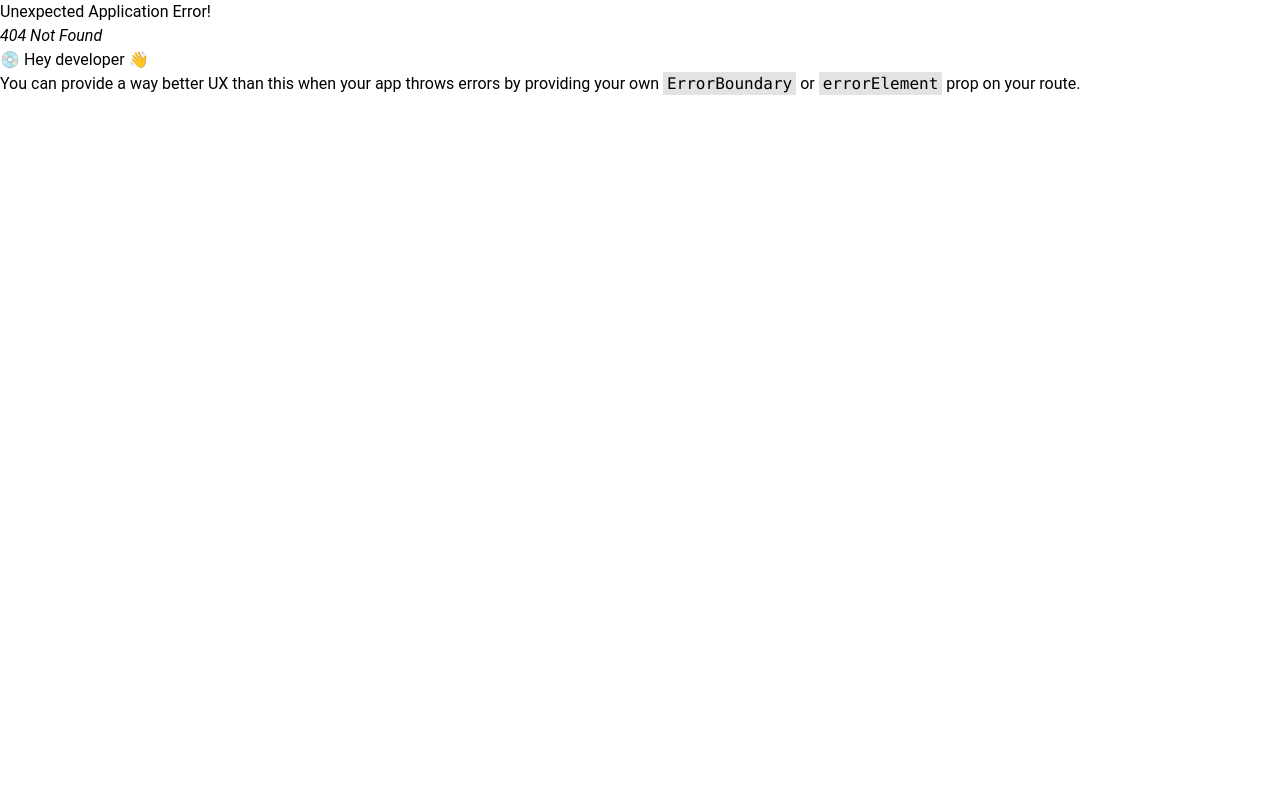
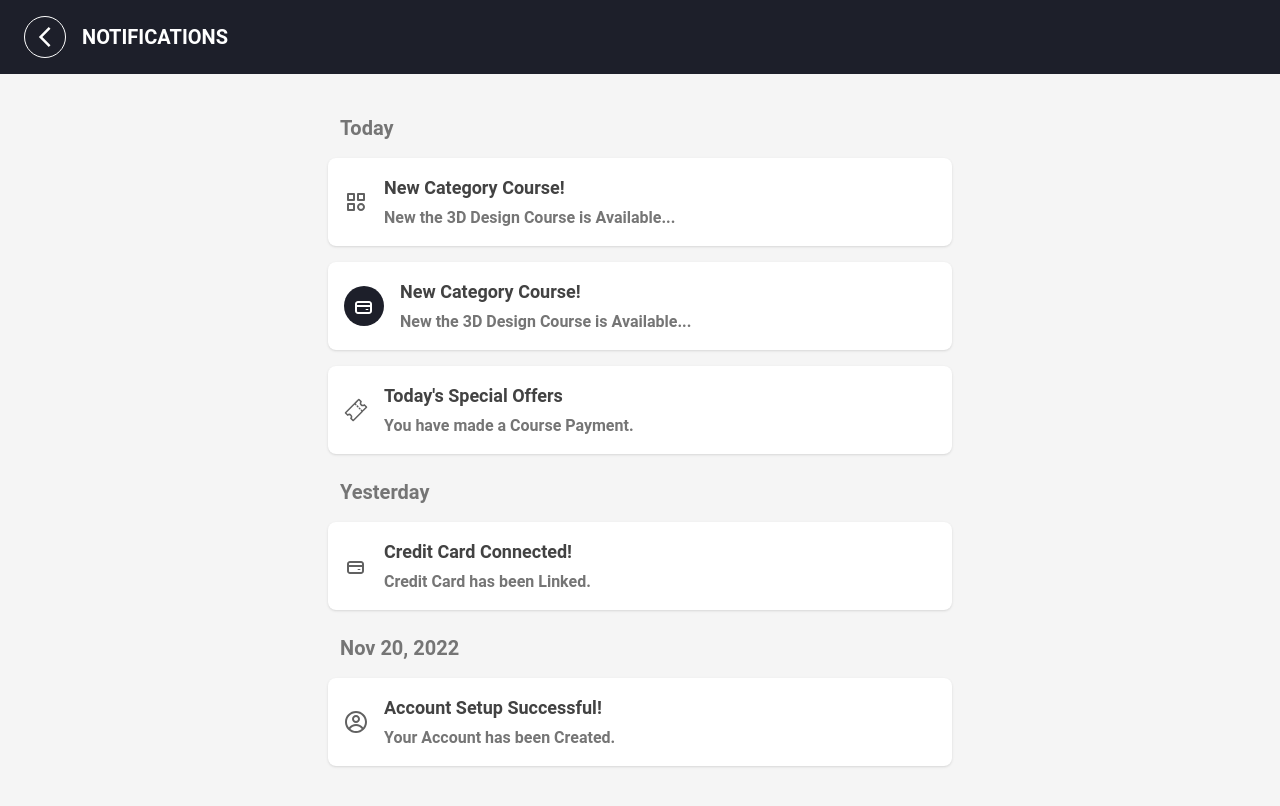
Before and after one commit to RJRYT/SC-MERN, a React (Vite) app in the folder client/: page /notification in a window 1280 px wide. Before the commit this address had no page. Shown: the top 806 px of the page. Built offline with nearby package versions, Linux system fonts and the light colour scheme.

Commit message:
notification

```diff
--- /dev/null
+++ b/client/src/pages/notification/Notification.jsx
@@ -0,0 +1,121 @@
+import React from "react";
+import { BiCategory } from "react-icons/bi";
+import { IoTicketOutline } from "react-icons/io5";
+import { TiCreditCard } from "react-icons/ti";
+import { CgProfile } from "react-icons/cg";
+import { MdOutlineArrowBackIos } from "react-icons/md";
+
+function Notification() {
+  return (
+    <>
+      {/* Header Section */}
+      <div className="bg-[#1d1f2a] text-white py-4">
+  <div className="flex items-center justify-start max-w-lg lg:max-w-2xl  px-4 sm:px-6">
+    <button className="border border-white rounded-full text-2xl p-2">
+      <MdOutlineArrowBackIos />
+    </button>
+    <h1 className="text-base lg:text-xl font-bold ml-4">
+      NOTIFICATIONS
+    </h1>
+  </div>
+</div>
+
+
+      {/* Notifications Section */}
+      <div className="bg-gray-100 py-6">
+        <div className="max-w-lg lg:max-w-2xl mx-auto px-4 sm:px-6">
+          {/* Today Section */}
+          <div className="mb-6">
+            <h2 className="text-lg lg:text-xl font-bold text-gray-600 mb-4 mt-4 ms-3">
+              Today
+            </h2>
+            {/* Notification 1 */}
+            <div className="flex items-center bg-white p-4 mb-4 rounded-lg shadow">
+              <div className="text-2xl text-gray-700 mr-4">
+                <BiCategory />
+              </div>
+              <div>
+                <h3 className="font-bold text-gray-800 text-base lg:text-lg mb-1">
+                  New Category Course!
+                </h3>
+                <p className="font-semibold text-gray-600 text-sm lg:text-base">
+                  New the 3D Design Course is Available...
+                </p>
+              </div>
+            </div>
+            {/* Notification 2 */}
+            <div className="flex items-center bg-white p-4 mb-4 rounded-lg shadow">
+              <div className="bg-[#1d1f2a] p-2 rounded-full text-white flex items-center justify-center mr-4">
+                <TiCreditCard className="text-2xl" />
+              </div>
+              <div>
+                <h3 className="font-bold text-gray-800 text-base lg:text-lg mb-1">
+                  New Category Course!
+                </h3>
+                <p className="font-semibold text-gray-600 text-sm lg:text-base">
+                  New the 3D Design Course is Available...
+                </p>
+              </div>
+            </div>
+            {/* Notification 3 */}
+            <div className="flex items-center bg-white p-4 rounded-lg shadow">
+              <div className="text-2xl text-gray-700 mr-4">
+                <IoTicketOutline />
+              </div>
+              <div>
+                <h3 className="font-bold text-gray-800 text-base lg:text-lg mb-1">
+                  Today's Special Offers
+                </h3>
+                <p className="font-semibold text-gray-600 text-sm lg:text-base">
+                  You have made a Course Payment.
+                </p>
+              </div>
+            </div>
+          </div>
+
+          {/* Yesterday Section */}
+          <div className="mb-6">
+            <h2 className="text-lg lg:text-xl font-bold text-gray-600 mb-4 mt-4 ms-3">
+              Yesterday
+            </h2>
+            <div className="flex items-center bg-white p-4 rounded-lg shadow">
+              <div className="text-2xl text-gray-700 mr-4">
+                <TiCreditCard />
+              </div>
+              <div>
+                <h3 className="font-bold text-gray-800 text-base lg:text-lg mb-1">
+                  Credit Card Connected!
+                </h3>
+                <p className="font-semibold text-gray-600 text-sm lg:text-base">
+                  Credit Card has been Linked.
+                </p>
+              </div>
+            </div>
+          </div>
+
+          {/* Older Section */}
+          <div className="mb-2">
+            <h2 className="text-lg lg:text-xl font-bold text-gray-600 mb-4 mt-4 ms-3">
+              Nov 20, 2022
+            </h2>
+            <div className="flex items-center bg-white p-4 rounded-lg shadow mb-5">
+              <div className="text-2xl text-gray-700 mr-4">
+                <CgProfile />
+              </div>
+              <div>
+                <h3 className="font-bold text-gray-800 text-base lg:text-lg mb-1">
+                  Account Setup Successful!
+                </h3>
+                <p className="font-semibold text-gray-600 text-sm lg:text-base">
+                  Your Account has been Created.
+                </p>
+              </div>
+            </div>
+          </div>
+        </div>
+      </div>
+    </>
+  );
+}
+
+export default Notification;
```
Also changed, not shown: client/src/routes/Router.jsx (+9 -1 lines).
